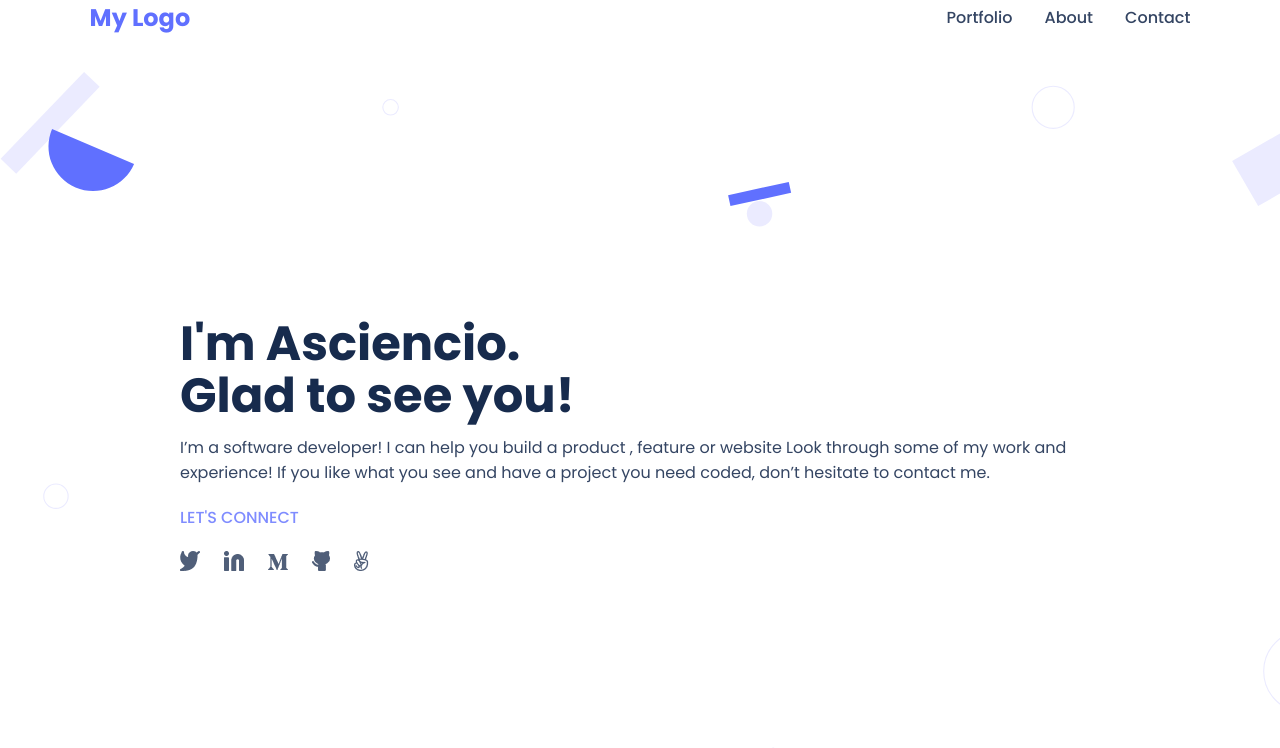
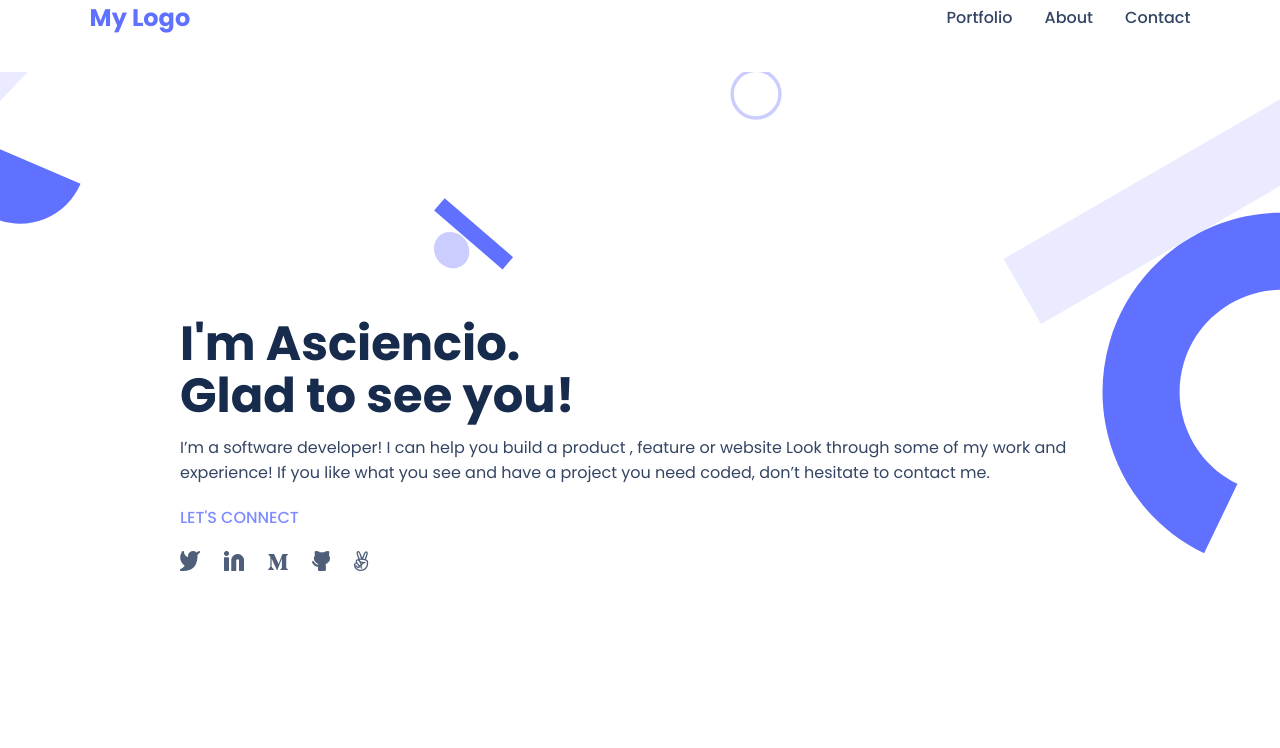
Before and after one commit to AsciencioAlex/Personal-Portfolio, a website: page index.html in a window 1280 px wide. Shown: the top 748 px of the page. Drawn offline with Linux system fonts and the light colour scheme; files whose address does not match are found by name.

Commit message:
Update main.css
Updated css to include changes made on html

```diff
--- a/main.css
+++ b/main.css
@@ -86,8 +86,8 @@ hr {
   display: inline-block;
   margin: 1.25em 0 0 0;
   padding: 12px;
+  border: 1px solid var(--CL-primary-blue);
   border-radius: 8px;
-  border: 1px solid var(--CL-primary-blue);
   font-size: 17px;
   color: var(--CL-primary-blue-500);
   letter-spacing: 0.03em;
@@ -429,7 +429,7 @@ textarea {
 
 @media (min-width: 768px) {
   #flexbox-head-container {
-    background-image: url("img/dsk_t.svg");
+    background-image: url("img/mbl.svg");
   }
 
   .Flexbox-header {
```
